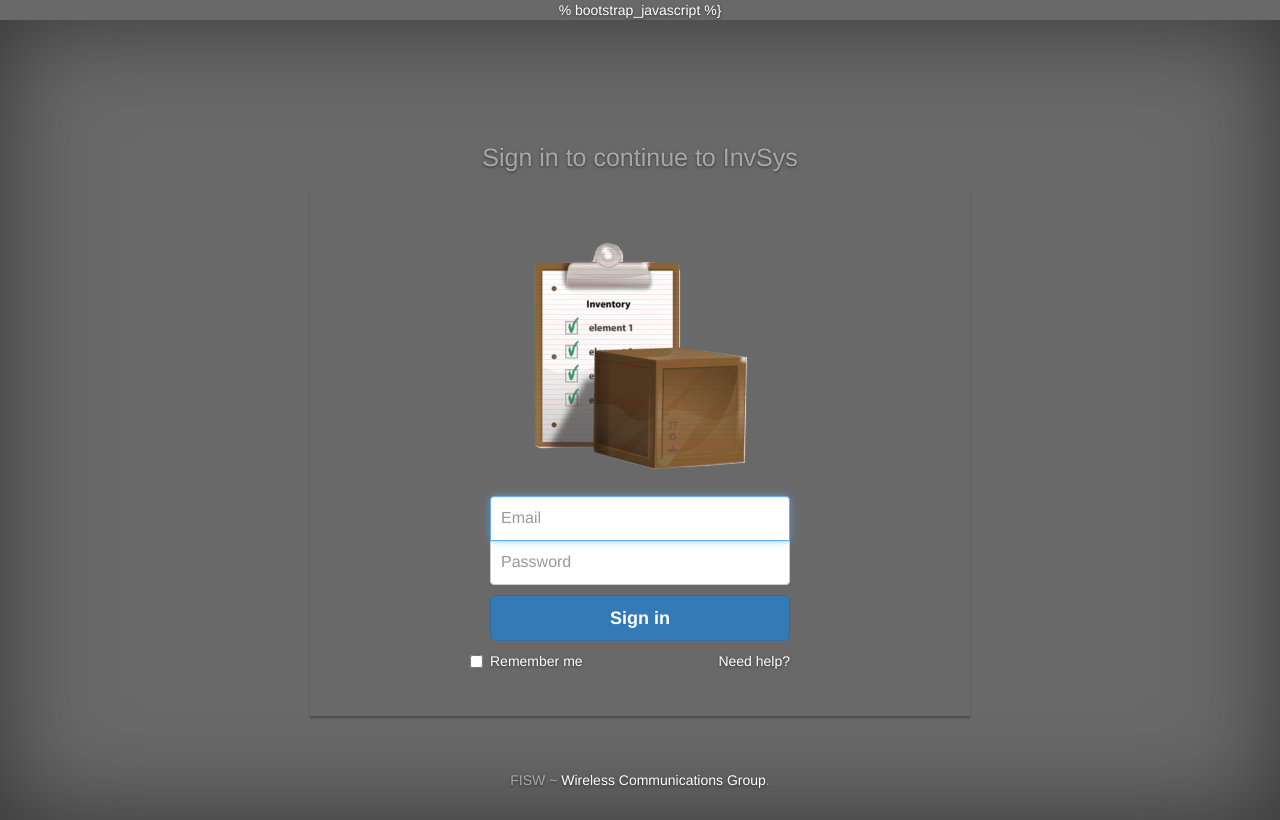
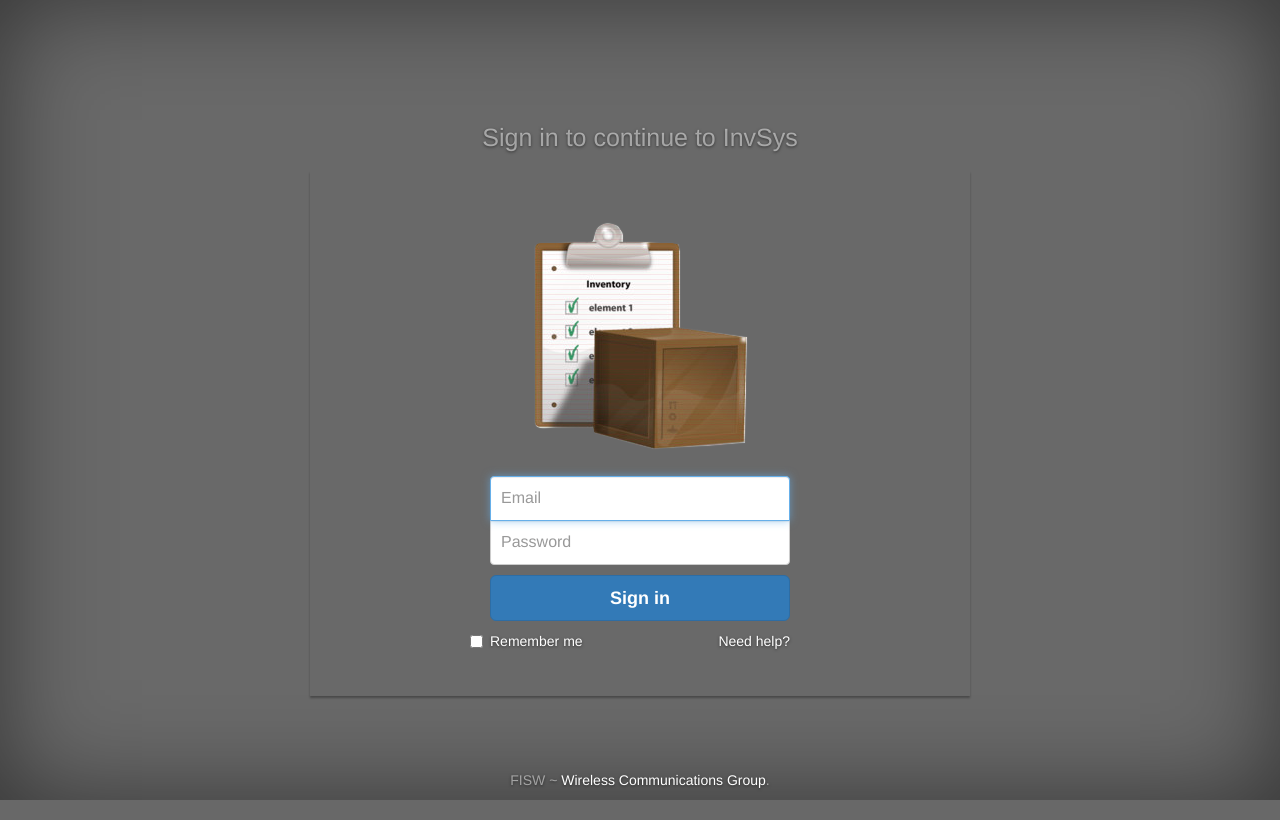
Before and after one commit to darkmeow/fisw, a Django app: page / in a window 1280 px wide. Run offline with Django 3.2, Linux system fonts and the light colour scheme; parts of the project's set-up code (start-up, migrations or seed data) failed here and were passed over; some libraries are stand-ins or nearby versions.

Commit message:
ups missing { in index template

```diff
--- a/inventory/templates/index.html
+++ b/inventory/templates/index.html
@@ -10,7 +10,7 @@
 	<!-- <link rel="icon" href="../../favicon.ico"> -->
 	<script src='{{STATIC_URL}}js/jquery-1.11.1.min.js'></script>
   	{% bootstrap_css %}
-  	% bootstrap_javascript %}
+  	{% bootstrap_javascript %}
 	<title>Sistema de Inventario</title>
 	<!-- Bootstrap core CSS -->
 	<link rel="stylesheet" href="//maxcdn.bootstrapcdn.com/bootstrap/3.2.0/css/bootstrap.min.css">
```
